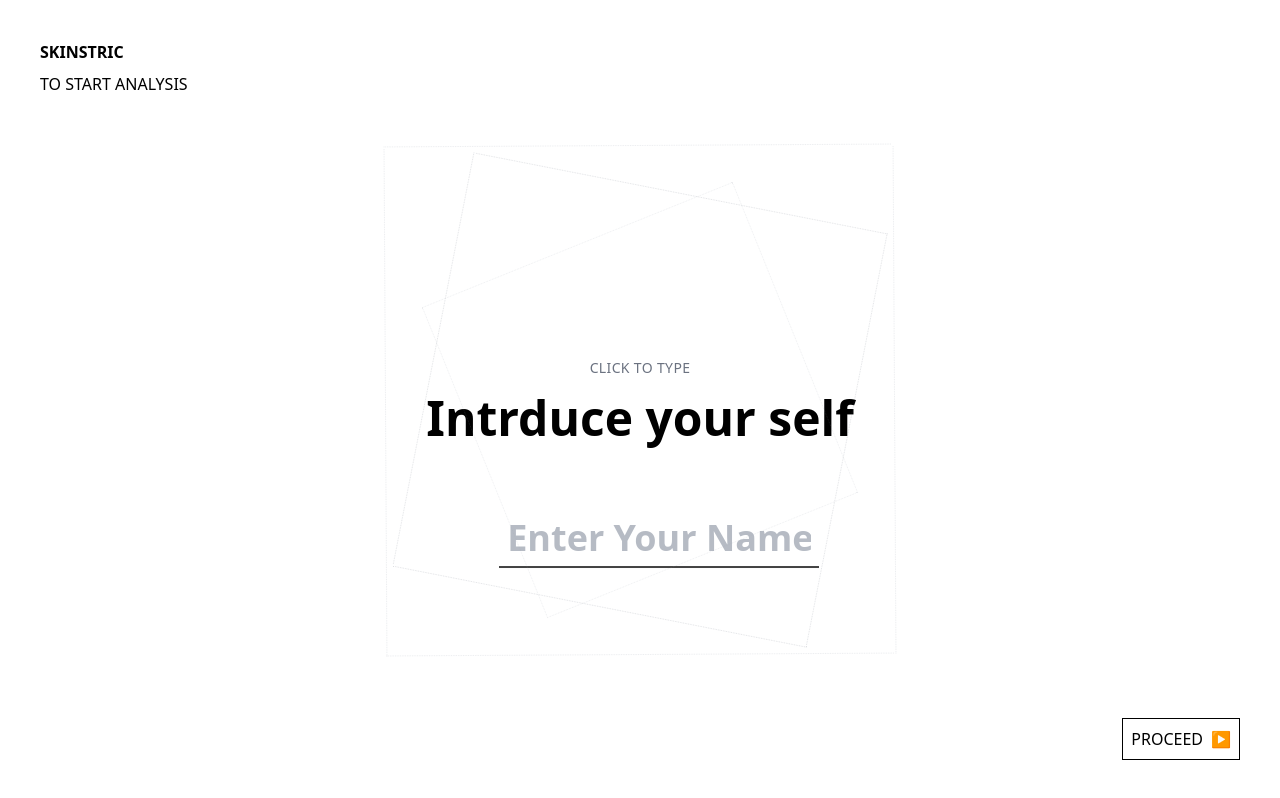
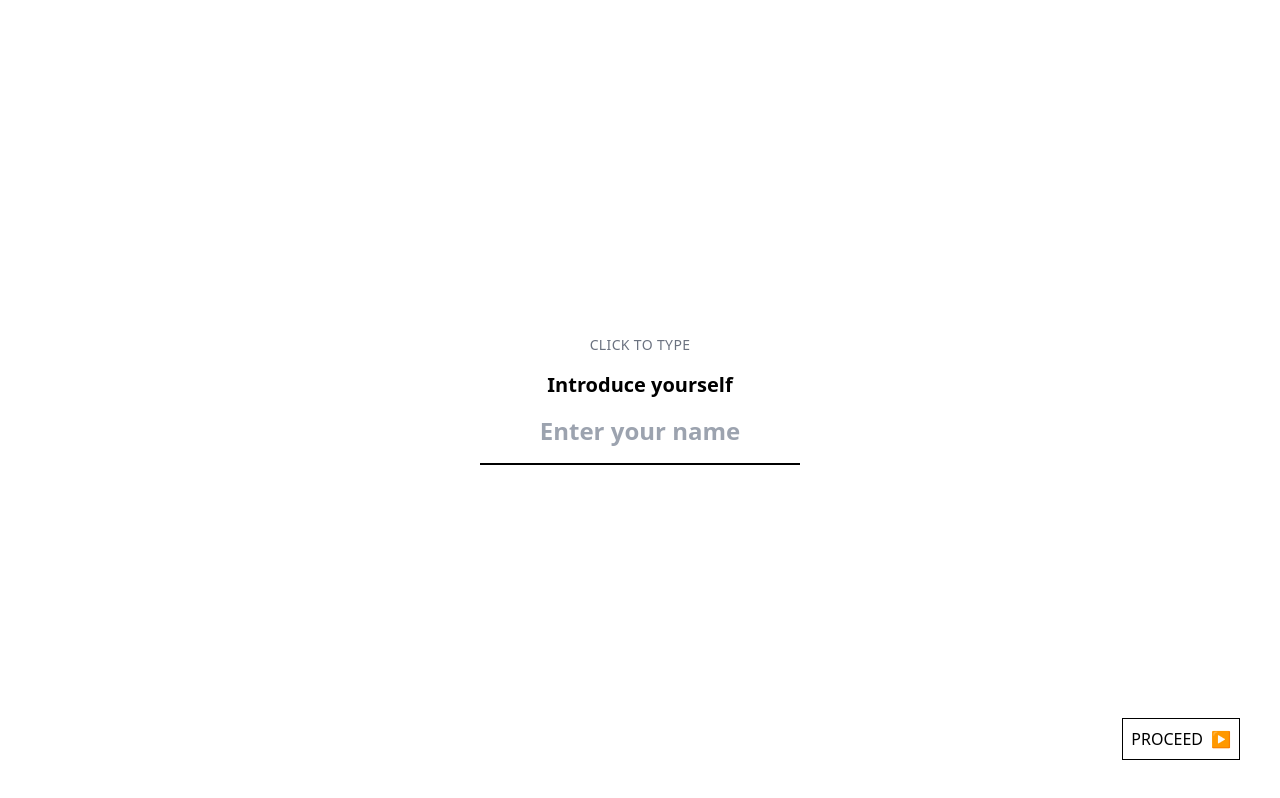
Before and after one commit to maryanfawzy/skinstric, a React (Create React App) app: page /introduction in a window 1280 px wide. Built offline with nearby package versions, Linux system fonts and the light colour scheme.

Commit message:
almost done , need some small touch up and cleaning

```diff
--- /dev/null
+++ b/src/components/HeaderIntroduction.jsx
@@ -0,0 +1,17 @@
+import React from 'react'
+
+const HeaderIntroduction = () => {
+  return (
+    <div>
+      <div className="relative flex flex-col items-center justify-center min-h-screen bg-white px-6 md:px-16 py-20 overflow-hidden">
+      {/* Top Left Text */}
+      <div className="absolute top-10 left-10 text-black text-sm md:text-base">
+        <p className="font-semibold">SKINSTRIC</p>
+        <p className="mt-2">TO START ANALYSIS</p>
+      </div>
+    </div>
+    </div>
+  )
+}
+
+export default HeaderIntroduction
--- a/src/pages/Introduction.jsx
+++ b/src/pages/Introduction.jsx
@@ -363,12 +363,121 @@
 
 
 
+// import { motion } from "framer-motion";
+// import { useState } from "react";
+// import { Link } from "react-router-dom";
+
+// const Introduction = () => {
+//   const [step, setStep] = useState(1);
+//   const [formData, setFormData] = useState({ name: "", location: "" });
+
+//   const handleChange = (e) => {
+//     setFormData({ ...formData, [e.target.name]: e.target.value });
+//   };
+
+//   const handleNext = () => {
+//     if (step === 1 && formData.name.trim() === "") return;
+//     if (step === 2 && formData.location.trim() === "") return;
+//     setStep(step + 1);
+//   };
+
+//   return (
+//     <div className="relative flex flex-col items-center justify-center min-h-screen bg-white px-6 md:px-16 py-20 overflow-hidden">
+//       {/* Top Left Text */}
+//       <div className="absolute top-10 left-10 text-black text-sm md:text-base">
+//         <p className="font-semibold">SKINSTRIC</p>
+//         <p className="mt-2">TO START ANALYSIS</p>
+//       </div>
+
+//       {/* Back Button */}
+//       {step > 1 && (
+//         <button
+//           onClick={() => setStep(step - 1)}
+//           className="absolute bottom-10 left-10 text-black flex items-center space-x-2"
+//         >
+//           <div className="border border-black p-2 flex items-center">
+//             ◀ <span className="ml-2">BACK</span>
+//           </div>
+//         </button>
+//       )}
+
+//       {/* Title Section */}
+//       <motion.div
+//         key={step}
+//         initial={{ opacity: 0, y: 50 }}
+//         animate={{ opacity: 1, y: 0 }}
+//         transition={{ duration: 1 }}
+//         className="text-center"
+//       >
+//         <p className="text-gray-500 uppercase tracking-wide text-sm">CLICK TO TYPE</p>
+//         <h1 className="text-5xl md:text- font-semibold text-black mt-4">
+//           Intrduce your self
+//         </h1>
+//       </motion.div>
+
+//       {/* Input Field  */}
+//       <motion.div
+//         key={`input-${step}`}
+//         initial={{ opacity: 0, y: 50 }}
+//         animate={{ opacity: 1, y: 1 }}
+//         transition={{ duration: 10}}
+//         className="absolute top-[62%] right-[26%] transform -translate-x-1/2 -translate-y-1/2 w-full max-w-md"
+//       >
+//         <input
+//           type="text"
+//           placeholder= 'Enter Your Name'
+//           onChange={handleChange}
+//           className="w-full bg-transparent border-b-2 border-black text-center text-4xl font-semibold p-2 focus:outline-none max-w-xs "
+//         />
+//       </motion.div>
+
+//       {/* Animated Rotating Dotted Borders */}
+//       <motion.div
+//         className="absolute w-[400px] h-[400px] border border-dotted border-gray-400 rotate-45"
+//         initial={{ opacity: 0, scale: 0.8 }}
+//         animate={{ opacity: 1, scale: 1, rotate: 360 }}
+//         transition={{ duration: 29, repeat: Infinity, ease:'linear' }}
+//       ></motion.div>
+//       <motion.div
+//         className="absolute w-[500px] h-[500px] border border-dotted border-gray-500 rotate-45"
+//         initial={{ opacity: 0, scale: 0.8 }}
+//         animate={{ opacity: 1, scale: 1, rotate: -360 }}
+//         transition={{ duration: 25, repeat: Infinity, ease: "linear" }}
+//       ></motion.div>
+//       <motion.div
+//         className="absolute w-[600px] h-[600px] border border-dotted border-gray-400 rotate-45"
+//         initial={{ opacity: 0, scale: 0.8 }}
+//         animate={{ opacity: 1, scale: 1, rotate: 360 }}
+//         transition={{ duration: 22, repeat: Infinity, ease: "linear" }}
+//       ></motion.div>
+
+//       {/* Proceed Button */}
+//       {step < 2 && (
+//         <button
+//           onClick={handleNext}
+//           className="absolute bottom-10 right-10 text-black flex items-center space-x-2"
+//         >
+//           <div className="border border-black p-2 flex items-center">
+//             <span className="mr-2">PROCEED</span> ▶
+//           </div>
+//         </button>
+//       )}
+//     </div>
+//   );
+// };
+
+// export default Introduction;
+
+
+
+
 import { motion } from "framer-motion";
+import { div } from "framer-motion/client";
 import { useState } from "react";
-import { Link } from "react-router-dom";
+import HeaderIntroduction from "../components/HeaderIntroduction";
 
 const Introduction = () => {
-  const [step, setStep] = useState(1);
+  const [step, setStep] = useState(1); // Track which step the user is on
   const [formData, setFormData] = useState({ name: "", location: "" });
 
   const handleChange = (e) => {
@@ -382,13 +491,17 @@ const Introduction = () => {
   };
 
   return (
-    <div className="relative flex flex-col items-center justify-center min-h-screen bg-white px-6 md:px-16 py-20 overflow-hidden">
-      {/* Top Left Text */}
-      <div className="absolute top-10 left-10 text-black text-sm md:text-base">
-        <p className="font-semibold">SKINSTRIC</p>
-        <p className="mt-2">TO START ANALYSIS</p>
-      </div>
 
+
+
+    // <div className="relative flex flex-col items-center justify-center min-h-screen bg-white px-6 md:px-16 py-20 overflow-hidden">
+    //       {/* Top Left Text */}
+    //       <div className="absolute top-10 left-10 text-black text-sm md:text-base font-semibold">
+    //          <p>SKINSTRIC</p>
+    //         <p>TO START ANALYSIS</p>
+    //       </div>
+
+    <div className="relative flex flex-col items-center justify-center min-h-screen bg-white px-6 md:px-16 py-20">
       {/* Back Button */}
       {step > 1 && (
         <button
@@ -403,36 +516,44 @@ const Introduction = () => {
 
       {/* Title Section */}
       <motion.div
-        key={step}
+        key={step} // This ensures animations restart on step change
         initial={{ opacity: 0, y: 50 }}
         animate={{ opacity: 1, y: 0 }}
         transition={{ duration: 1 }}
-        className="text-center"
+        className="text-center text-lg"
       >
         <p className="text-gray-500 uppercase tracking-wide text-sm">CLICK TO TYPE</p>
-        <h1 className="text-5xl md:text- font-semibold text-black mt-4">
-          Intrduce your self
+        <h1 className="text-xl md:text-xl font-bold text-black mt-4">
+          {step === 1 ? "Introduce yourself" : "Where are you from?"}
         </h1>
       </motion.div>
 
-      {/* Input Field  */}
+      {/* Input Field */}
       <motion.div
-        key={`input-${step}`}
-        initial={{ opacity: 0, y: 50 }}
-        animate={{ opacity: 1, y: 1 }}
-        transition={{ duration: 10}}
-        className="absolute top-[62%] right-[26%] transform -translate-x-1/2 -translate-y-1/2 w-full max-w-md"
+        // key={`input-${step}`}
+        // initial={{ opacity: 0, y: 50 }}
+        // animate={{ opacity: 1, y: 0 }}
+        // transition={{ duration: 1.2 }}
+        // className="mt-8 w-full max-w-md"
+        type="text"
+        placeholder= 'Enter Your Name'
+        onChange={handleChange}
+        className="w-full bg-transparent border-b-2 border-black text-center text-4xl font-semibold p-2 focus:outline-none max-w-xs "
+
       >
         <input
           type="text"
-          placeholder= 'Enter Your Name'
+          name={step === 1 ? "name" : "location"}
+          placeholder={step === 1 ? "Enter your name" : "Enter your location"}
+          value={step === 1 ? formData.name : formData.location}
           onChange={handleChange}
-          className="w-full bg-transparent border-b-2 border-black text-center text-4xl font-semibold p-2 focus:outline-none max-w-xs "
+          className="w-full bg-transparent border-black text-center text-2xl p-2 focus:outline-none  max-sm:text-xl"
         />
       </motion.div>
 
-      {/* Animated Rotating Dotted Borders */}
-      <motion.div
+
+
+      {/* <motion.div
         className="absolute w-[400px] h-[400px] border border-dotted border-gray-400 rotate-45"
         initial={{ opacity: 0, scale: 0.8 }}
         animate={{ opacity: 1, scale: 1, rotate: 360 }}
@@ -449,20 +570,45 @@ const Introduction = () => {
         initial={{ opacity: 0, scale: 0.8 }}
         animate={{ opacity: 1, scale: 1, rotate: 360 }}
         transition={{ duration: 22, repeat: Infinity, ease: "linear" }}
-      ></motion.div>
+      ></motion.div> */}
+
+
+
+
+
+
+
+
+
+
 
       {/* Proceed Button */}
       {step < 2 && (
         <button
           onClick={handleNext}
-          className="absolute bottom-10 right-10 text-black flex items-center space-x-2"
+          className="absolute bottom-10 right-10 text-black flex items-center space-x-2 "
         >
-          <div className="border border-black p-2 flex items-center">
+          <div className="border border-black p-2 flex items-center ">
             <span className="mr-2">PROCEED</span> ▶
           </div>
         </button>
       )}
+
+      {/* Start Analysis Button  */}
+      {step === 2 && (
+        <button
+          onClick={() => console.log("Submitting data:", formData)}
+          className="absolute bottom-10 right-10 text-black flex items-center space-x-2"
+        >
+          <div className="border border-black p-2 flex items-center">
+            <span className="mr-2">START ANALYSIS</span> ▶
+          </div>
+        </button>
+      )}
     </div>
+
+
+
   );
 };
 
```
Also changed, not shown: src/components/Hero.jsx (+29 -16 lines).
